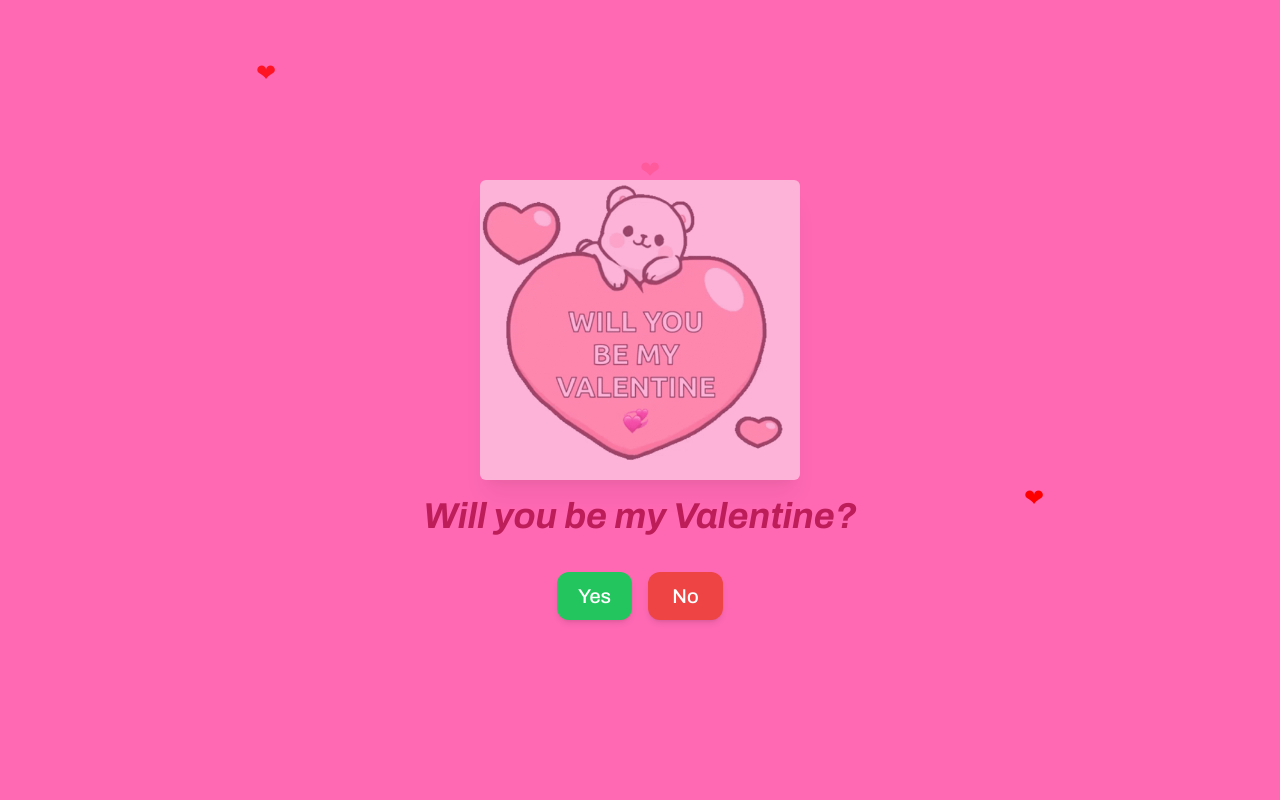
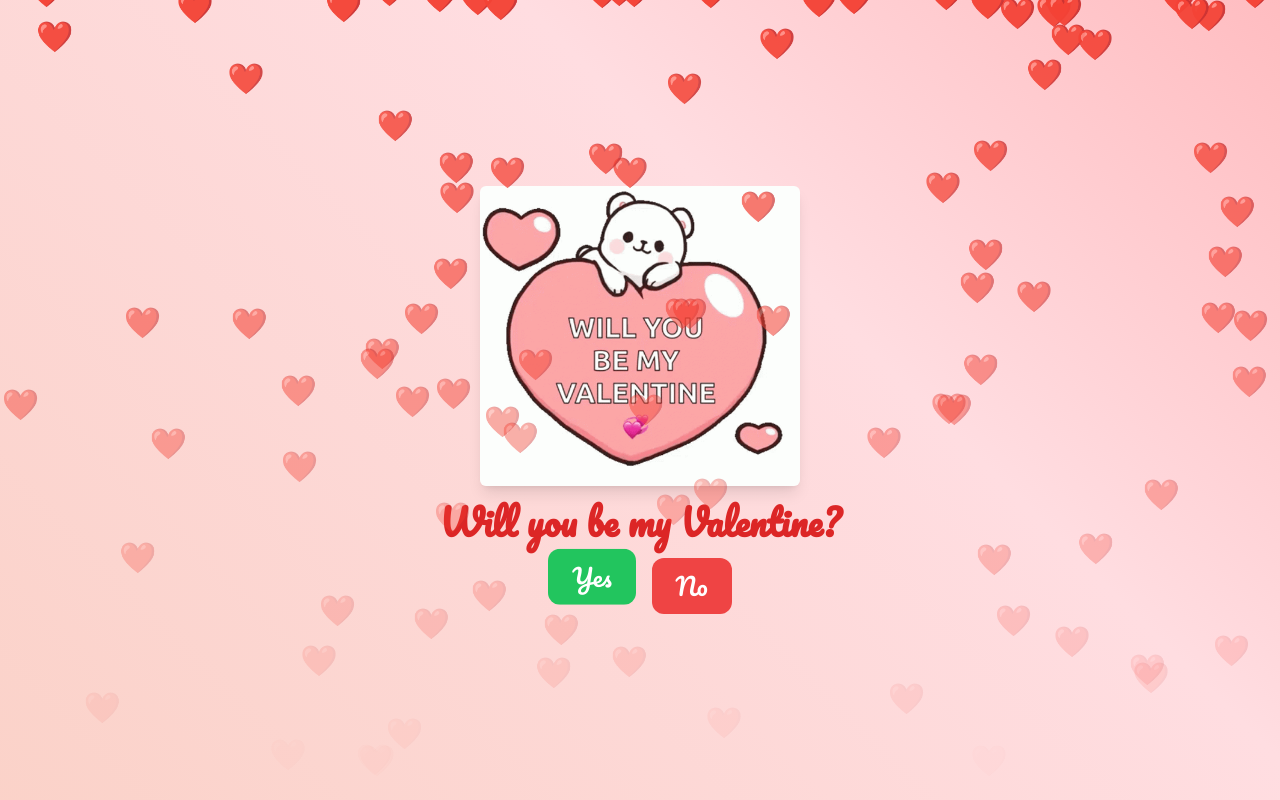
Before and after one commit to Subhajit054/proposal, a plain HTML site: page index.html in a window 1280 px wide. Drawn offline with nearby package versions, Linux system fonts and the light colour scheme.

Commit message:
Update index.html

```diff
--- a/index.html
+++ b/index.html
@@ -3,89 +3,93 @@
 <head>
   <meta charset="UTF-8">
   <meta name="viewport" content="width=device-width, initial-scale=1.0">
-  <link rel="preconnect" href="https://fonts.googleapis.com">
-  <link rel="preconnect" href="https://fonts.gstatic.com" crossorigin>
-  <link href="https://fonts.googleapis.com/css2?family=Archivo:ital,wght@0,100..900;1,100..900&family=Inter:opsz,wght@14..32,500&family=Pacifico&family=Poppins:ital,wght@0,100;0,200;0,300;0,400;0,500;0,600;0,700;0,800;0,900;1,100;1,200;1,300;1,400;1,500;1,600;1,700;1,800;1,900&display=swap" rel="stylesheet">
+  <title>Valentine's Day</title>
   <script src="https://cdn.tailwindcss.com"></script>
-  <title>Valentine's Day</title>
+  <script src="https://cdn.jsdelivr.net/npm/canvas-confetti@1.5.1"></script>
   <style>
+    @import url('https://fonts.googleapis.com/css2?family=Pacifico&display=swap');
     body {
-      font-family: "Archivo", serif !important;
+      font-family: 'Pacifico', cursive;
       overflow: hidden;
-      animation: changeBg 10s infinite alternate;
+      margin: 0;
+      background: linear-gradient(45deg, #ff9a9e, #fad0c4, #fad0c4, #ffdde1, #ff9a9e);
+      background-size: 300% 300%;
+      animation: gradientBG 10s ease infinite;
     }
-    @keyframes changeBg {
-      0% { background-color: #ffb6c1; }
-      50% { background-color: #ff69b4; }
-      100% { background-color: #ff1493; }
+
+    @keyframes gradientBG {
+      0% { background-position: 0% 50%; }
+      50% { background-position: 100% 50%; }
+      100% { background-position: 0% 50%; }
     }
-    .heart {
+
+    .heartfall {
       position: absolute;
+      top: -50px;
+      font-size: 30px;
       color: red;
-      font-size: 24px;
-      animation: float 5s infinite ease-in-out;
+      opacity: 0.7;
+      animation: fall linear infinite;
     }
-    @keyframes float {
+
+    @keyframes fall {
       0% { transform: translateY(0); opacity: 1; }
-      50% { transform: translateY(-50px); opacity: 0.6; }
-      100% { transform: translateY(-100px); opacity: 0; }
+      100% { transform: translateY(100vh); opacity: 0; }
+    }
+
+    .bounce {
+      animation: bounce 1.5s infinite;
+    }
+
+    @keyframes bounce {
+      0%, 100% { transform: translateY(0); }
+      50% { transform: translateY(-10px); }
     }
   </style>
 </head>
-<body class="relative">
-  <div class="absolute top-0 left-0 w-full h-full overflow-hidden">
-    <span class="heart" style="top: 10%; left: 20%; animation-duration: 4s;">❤</span>
-    <span class="heart" style="top: 30%; left: 50%; animation-duration: 6s;">❤</span>
-    <span class="heart" style="top: 60%; left: 80%; animation-duration: 5s;">❤</span>
-  </div>
-  <div class="flex items-center justify-center h-screen relative z-10">
-    <div class="flex flex-col items-center p-4">
-      <img id="imageDisplay" src="./images/image1.gif" alt="Cute kitten with flowers" class="rounded-md h-[300px] shadow-xl animate-pulse" style="object-fit: cover;" />
-      <h2 id="valentineQuestion" class="text-4xl font-bold italic text-[#bd1e59] my-4 text-center">Will you be my Valentine?</h2>
-      <div class="flex gap-4 pt-[20px] items-center" id="responseButtons">
-        <button id="yesButton" class="inline-flex items-center justify-center rounded-xl text-[20px] font-medium hover:bg-green-400 min-h-12 min-w-[75px] px-4 py-2 bg-green-500 text-white transition shadow-md">
-          Yes
-        </button>
-        <button id="noButton" class="inline-flex items-center justify-center rounded-xl text-[20px] font-medium transition hover:bg-red-700 h-12 min-w-[75px] px-4 py-2 bg-red-500 text-white shadow-md">
-          No
-        </button>
-      </div>
+<body>
+  <script>
+    function createHearts() {
+      for (let i = 0; i < 20; i++) {
+        let heart = document.createElement("div");
+        heart.innerHTML = "❤️";
+        heart.classList.add("heartfall");
+        heart.style.left = Math.random() * 100 + "vw";
+        heart.style.animationDuration = Math.random() * 3 + 2 + "s";
+        document.body.appendChild(heart);
+        setTimeout(() => heart.remove(), 5000);
+      }
+    }
+    setInterval(createHearts, 1000);
+  </script>
+
+  <div class="flex items-center justify-center h-screen flex-col">
+    <img id="imageDisplay" src="./images/image1.gif" alt="Valentine Image" class="rounded-md h-[300px] shadow-lg transition-all duration-500">
+    <h2 id="valentineQuestion" class="text-4xl font-bold text-red-600 my-4 text-center">Will you be my Valentine?</h2>
+    <div class="flex gap-4" id="responseButtons">
+      <button id="yesButton" class="bounce px-6 py-3 bg-green-500 text-white rounded-xl text-2xl transition-all duration-500">Yes</button>
+      <button id="noButton" class="px-6 py-3 bg-red-500 text-white rounded-xl text-2xl transition-all duration-500">No</button>
     </div>
   </div>
-  <script type="module">
-    import confetti from 'https://cdn.skypack.dev/canvas-confetti';
-    const yesButton = document.getElementById('yesButton');
-    const noButton = document.getElementById('noButton');
-    const imageDisplay = document.getElementById('imageDisplay');
-    const valentineQuestion = document.getElementById('valentineQuestion');
-    const responseButtons = document.getElementById('responseButtons');
 
+  <script>
+    const yesButton = document.getElementById("yesButton");
+    const noButton = document.getElementById("noButton");
+    const imageDisplay = document.getElementById("imageDisplay");
+    const valentineQuestion = document.getElementById("valentineQuestion");
+    const responseButtons = document.getElementById("responseButtons");
     let noClickCount = 0;
-    let buttonHeight = 48;
-    let buttonWidth = 80;
-    let fontSize = 20;
-    const imagePaths = [
-      "./images/image1.gif", "./images/image2.gif", "./images/image3.gif", "./images/image4.gif", "./images/image5.gif", "./images/image6.gif", "./images/image7.gif"
-    ];
 
-    noButton.addEventListener('click', function() {
-      if (noClickCount < 5) {
-        noClickCount++;
-        imageDisplay.src = imagePaths[noClickCount];
-        buttonHeight += 17;
-        buttonWidth += 25;
-        fontSize += 20;
-        yesButton.style.height = `${buttonHeight}px`;
-        yesButton.style.width = `${buttonWidth}px`;
-        yesButton.style.fontSize = `${fontSize}px`;
-        noButton.textContent = ["No", "Are you sure?", "Pookie please", "Don't do this to me :(", "You're breaking my heart", "I'm gonna cry..."][noClickCount];
-      }
+    noButton.addEventListener("mouseover", function() {
+      let x = Math.random() * 80;
+      let y = Math.random() * 80;
+      noButton.style.transform = `translate(${x}px, ${y}px)`;
     });
 
-    yesButton.addEventListener('click', () => {
-      imageDisplay.src = './images/image7.gif';
-      valentineQuestion.textContent = "Yayyyy! You clicked YES? Great, my mom already likes you. 😂";
-      responseButtons.style.display = 'none';
+    yesButton.addEventListener("click", function() {
+      imageDisplay.src = "./images/image7.gif";
+      valentineQuestion.innerHTML = "Yayyyy! You clicked YES? My heart is happy! ❤️";
+      responseButtons.style.display = "none";
       confetti();
     });
   </script>
```
